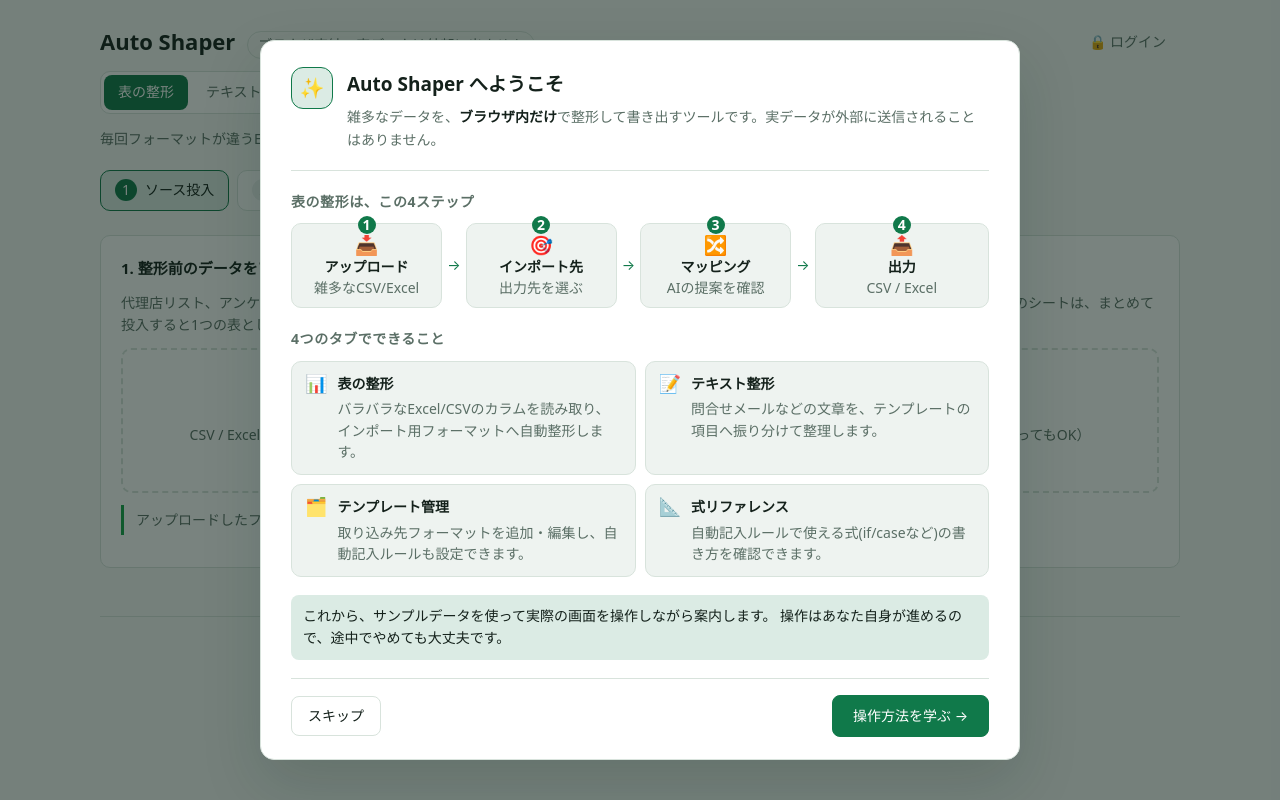
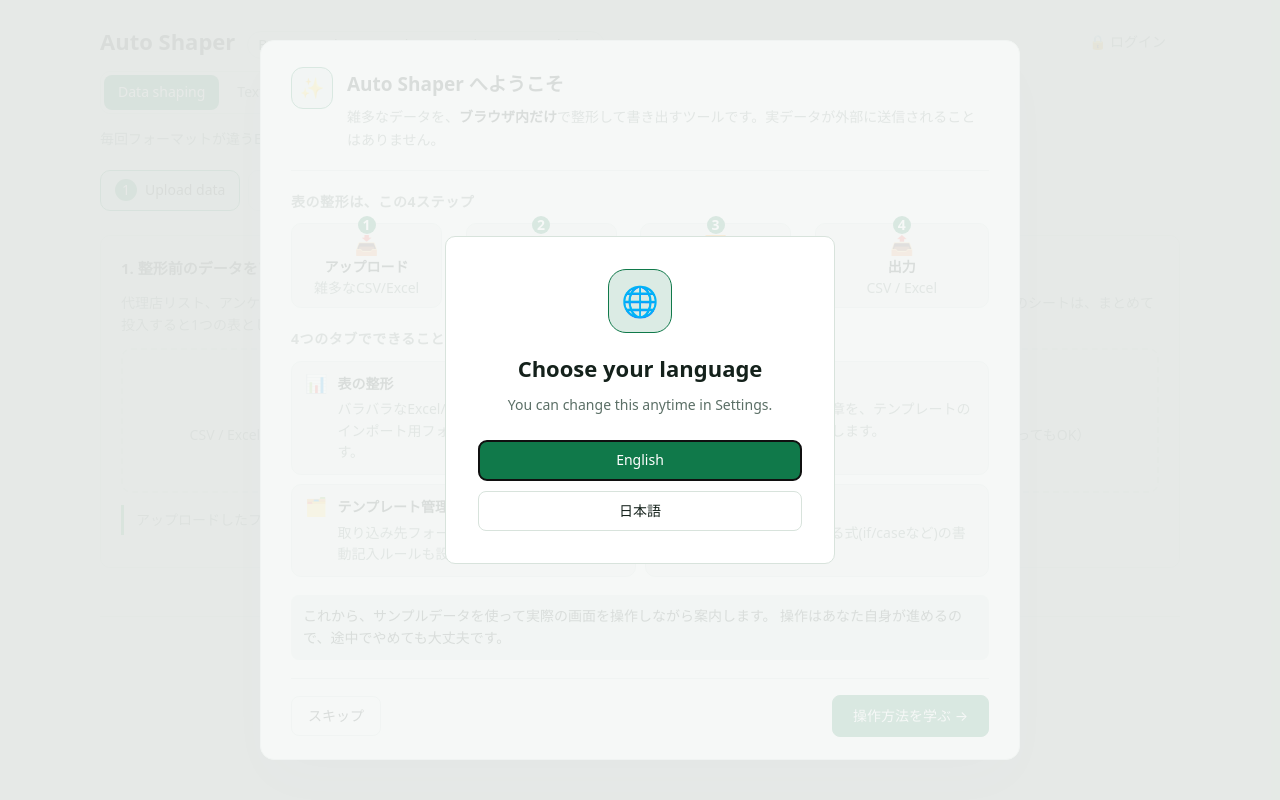
Before and after one commit to jantyran/auto-shaper, a React (Vite) app: page / in a window 1280 px wide. Built offline with nearby package versions, Linux system fonts and the light colour scheme.

Commit message:
Add language selector and core translations

```diff
--- a/src/App.tsx
+++ b/src/App.tsx
@@ -1,4 +1,4 @@
-import { useEffect } from 'react';
+import { useEffect, useState } from 'react';
 import { useStore, type Step } from './state/store';
 import { FileDrop } from './components/FileDrop';
 import { TargetSelector } from './components/TargetSelector';
@@ -11,13 +11,9 @@
 import { FormulaReference } from './components/FormulaReference';
 import { GuidedTour } from './components/GuidedTour';
 import { EntranceScreen } from './components/EntranceScreen';
-
-const STEPS: { id: Step; label: string }[] = [
-  { id: 'source', label: 'ソース投入' },
-  { id: 'target', label: 'インポート先選択' },
-  { id: 'mapping', label: 'マッピング確認' },
-  { id: 'result', label: '変換・出力' },
-];
+import { LanguagePicker } from './components/LanguagePicker';
+import { createTranslator } from './core/i18n';
+import { hasSavedLocale, type Locale } from './core/settings';
 
 export function App() {
   const entranceActive = useStore((s) => s.entranceActive);
@@ -33,6 +29,23 @@
   const startTour = useStore((s) => s.startTour);
   const demoActive = useStore((s) => s.demoActive);
   const reset = useStore((s) => s.reset);
+  const settings = useStore((s) => s.settings);
+  const updateSettings = useStore((s) => s.updateSettings);
+  const [showLanguagePicker, setShowLanguagePicker] = useState(
+    () => !hasSavedLocale(),
+  );
+  const t = createTranslator(settings.locale);
+  const steps: { id: Step; label: string }[] = [
+    { id: 'source', label: t('step.source') },
+    { id: 'target', label: t('step.target') },
+    { id: 'mapping', label: t('step.mapping') },
+    { id: 'result', label: t('step.result') },
+  ];
+
+  const selectLocale = (locale: Locale) => {
+    updateSettings({ ...settings, locale });
+    setShowLanguagePicker(false);
+  };
 
   // 起動時: 先に認証状態を復元してから、保存先を判定してテンプレート/レシピ/学習辞書を同期
   useEffect(() => {
@@ -46,12 +59,13 @@
 
   return (
     <div className="app">
+      {showLanguagePicker && <LanguagePicker onSelect={selectLocale} />}
       {entranceActive && <EntranceScreen />}
       <div className="app-header">
         <div className="app-header-top">
           <div className="app-brand">
             <h1>Auto Shaper</h1>
-            <span className="tag">ブラウザ完結・実データは外部に出ません</span>
+            <span className="tag">{t('app.tag')}</span>
           </div>
           <AuthBadge />
         </div>
@@ -60,37 +74,37 @@
             className={view === 'app' ? 'navbtn active' : 'navbtn'}
             onClick={() => setView('app')}
           >
-            表の整形
+            {t('nav.table')}
           </button>
           <button
             className={view === 'text' ? 'navbtn active' : 'navbtn'}
             data-tour="tour-nav-text"
             onClick={() => setView('text')}
           >
-            テキスト整形
+            {t('nav.text')}
           </button>
           <button
             className={view === 'admin' ? 'navbtn active' : 'navbtn'}
             data-tour="tour-nav-admin"
             onClick={() => setView('admin')}
           >
-            テンプレート管理
+            {t('nav.templates')}
           </button>
           <button
             className={view === 'formula' ? 'navbtn active' : 'navbtn'}
             data-tour="tour-nav-formula"
             onClick={() => setView('formula')}
           >
-            式リファレンス
+            {t('nav.formulas')}
           </button>
           <button
             className={view === 'settings' ? 'navbtn active' : 'navbtn'}
             onClick={() => setView('settings')}
           >
-            設定
+            {t('nav.settings')}
           </button>
           <button className="navbtn" onClick={() => startTour()}>
-            使い方
+            {t('nav.tour')}
           </button>
         </nav>
       </div>
@@ -135,7 +149,7 @@
         <SettingsPage />
       ) : (
         <>
-          <Stepper current={step} />
+          <Stepper current={step} steps={steps} />
           {step === 'source' && <SourceStep />}
           {step === 'target' && <TargetSelector />}
           {step === 'mapping' && <MappingStep />}
@@ -158,11 +172,17 @@
   );
 }
 
-function Stepper({ current }: { current: Step }) {
-  const currentIdx = STEPS.findIndex((s) => s.id === current);
+function Stepper({
+  current,
+  steps,
+}: {
+  current: Step;
+  steps: { id: Step; label: string }[];
+}) {
+  const currentIdx = steps.findIndex((s) => s.id === current);
   return (
     <div className="stepper">
-      {STEPS.map((s, i) => (
+      {steps.map((s, i) => (
         <div
           key={s.id}
           className={`step${s.id === current ? ' active' : ''}${
--- /dev/null
+++ b/src/components/LanguagePicker.tsx
@@ -0,0 +1,44 @@
+import type { Locale } from '../core/settings';
+import { createTranslator } from '../core/i18n';
+
+interface LanguagePickerProps {
+  onSelect: (locale: Locale) => void;
+}
+
+/** 保存済みの表示言語がない初回訪問者にだけ表示する選択画面。 */
+export function LanguagePicker({ onSelect }: LanguagePickerProps) {
+  const t = createTranslator('en');
+  return (
+    <div
+      className="language-picker-overlay"
+      role="dialog"
+      aria-modal="true"
+      aria-labelledby="language-picker-title"
+    >
+      <div className="language-picker-card">
+        <span className="entrance-mark" aria-hidden="true">
+          🌐
+        </span>
+        <h1 id="language-picker-title">{t('language.choose')}</h1>
+        <p>{t('language.description')}</p>
+        <div className="language-picker-actions">
+          <button
+            type="button"
+            className="primary"
+            autoFocus
+            onClick={() => onSelect('en')}
+          >
+            {t('language.english')}
+          </button>
+          <button
+            type="button"
+            className="ghost"
+            onClick={() => onSelect('ja')}
+          >
+            {t('language.japanese')}
+          </button>
+        </div>
+      </div>
+    </div>
+  );
+}
--- a/src/components/Settings.tsx
+++ b/src/components/Settings.tsx
@@ -1,10 +1,12 @@
 import { useStore } from '../state/store';
 import {
   defaultModelFor,
+  type Locale,
   type FeatureFlags,
   type LlmProvider,
   type Settings,
 } from '../core/settings';
+import { createTranslator } from '../core/i18n';
 import {
   PRESET_SCHEMAS,
   SCHEMA_CATEGORY_LABELS,
@@ -50,6 +52,7 @@
   const removeRecipe = useStore((s) => s.removeRecipe);
   const learnedEntries = useStore((s) => s.learnedEntries);
   const clearLearning = useStore((s) => s.clearLearning);
+  const t = createTranslator(settings.locale);
 
   const set = (patch: Partial<Settings>) => update({ ...settings, ...patch });
   const setFeature = (key: keyof FeatureFlags, value: boolean) => {
@@ -70,6 +73,21 @@
   return (
     <>
       <AccountPanel />
+
+      <div className="panel">
+        <h2>{t('settings.language.title')}</h2>
+        <p className="subtitle">{t('settings.language.description')}</p>
+        <label className="field-label language-select">
+          {t('language.label')}
+          <select
+            value={settings.locale}
+            onChange={(e) => set({ locale: e.target.value as Locale })}
+          >
+            <option value="en">English</option>
+            <option value="ja">日本語</option>
+          </select>
+        </label>
+      </div>
 
       <div className="panel">
         <h2>機能のON/OFF</h2>
--- /dev/null
+++ b/src/core/i18n.ts
@@ -0,0 +1,55 @@
+import type { Locale } from './settings';
+
+const messages = {
+  en: {
+    'language.choose': 'Choose your language',
+    'language.description': 'You can change this anytime in Settings.',
+    'language.english': 'English',
+    'language.japanese': '日本語',
+    'language.label': 'Language',
+    'nav.table': 'Data shaping',
+    'nav.text': 'Text shaping',
+    'nav.templates': 'Templates',
+    'nav.formulas': 'Formula reference',
+    'nav.settings': 'Settings',
+    'nav.tour': 'How it works',
+    'app.tag': 'Browser-only — your data never leaves your device',
+    'step.source': 'Upload data',
+    'step.target': 'Select destination',
+    'step.mapping': 'Review mapping',
+    'step.result': 'Export results',
+    'entrance.tagline': 'Shape messy data, entirely in your browser.',
+    'entrance.start': 'Click to start',
+    'settings.language.title': 'Language',
+    'settings.language.description':
+      'Choose the language used throughout the app.',
+  },
+  ja: {
+    'language.choose': '言語を選択',
+    'language.description': '設定画面からいつでも変更できます。',
+    'language.english': 'English',
+    'language.japanese': '日本語',
+    'language.label': '表示言語',
+    'nav.table': '表の整形',
+    'nav.text': 'テキスト整形',
+    'nav.templates': 'テンプレート管理',
+    'nav.formulas': '式リファレンス',
+    'nav.settings': '設定',
+    'nav.tour': '使い方',
+    'app.tag': 'ブラウザ完結・実データは外部に出ません',
+    'step.source': 'ソース投入',
+    'step.target': 'インポート先選択',
+    'step.mapping': 'マッピング確認',
+    'step.result': '変換・出力',
+    'entrance.tagline': '雑多なデータを、ブラウザの中だけで整える。',
+    'entrance.start': 'クリックしてはじめる',
+    'settings.language.title': '表示言語',
+    'settings.language.description': 'アプリ全体で使用する言語を選択します。',
+  },
+} as const;
+
+export type TranslationKey = keyof (typeof messages)['en'];
+
+export function createTranslator(locale: Locale) {
+  return (key: TranslationKey): string => messages[locale][key];
+}
--- a/src/core/settings.ts
+++ b/src/core/settings.ts
@@ -21,6 +21,7 @@
 }
 
 export type LlmProvider = 'anthropic' | 'openai' | 'gemini';
+export type Locale = 'en' | 'ja';
 
 export interface LlmSettings {
   provider: LlmProvider;
@@ -60,6 +61,8 @@
 }
 
 export interface Settings {
+  /** 表示言語。初回は言語選択を表示するが、未選択時の表示は英語にする。 */
+  locale: Locale;
   features: FeatureFlags;
   llm: LlmSettings;
   masking: MaskingSettings;
@@ -74,6 +77,7 @@
 }
 
 export const DEFAULT_SETTINGS: Settings = {
+  locale: 'en',
   features: {
     recipes: true,
     learningDictionary: true,
@@ -100,6 +104,22 @@
 
 const STORAGE_KEY = 'auto-shaper.settings.v1';
 
+function normalizeLocale(locale: unknown): Locale {
+  return locale === 'ja' ? 'ja' : 'en';
+}
+
+/** 初回の言語選択を済ませているか */
+export function hasSavedLocale(): boolean {
+  try {
+    const raw = localStorage.getItem(STORAGE_KEY);
+    if (!raw) return false;
+    const parsed = JSON.parse(raw) as Partial<Settings>;
+    return parsed.locale === 'en' || parsed.locale === 'ja';
+  } catch {
+    return false;
+  }
+}
+
 /** 保存済み設定を読み込む(欠損はデフォルトで補完) */
 export function loadSettings(): Settings {
   try {
@@ -124,6 +144,7 @@
 /** デフォルトに保存値を重ねて前方互換を保つ */
 export function mergeSettings(partial: Partial<Settings>): Settings {
   return {
+    locale: normalizeLocale(partial.locale),
     features: { ...DEFAULT_SETTINGS.features, ...(partial.features ?? {}) },
     llm: { ...DEFAULT_SETTINGS.llm, ...(partial.llm ?? {}) },
     masking: {
--- a/src/styles.css
+++ b/src/styles.css
@@ -2026,6 +2026,47 @@
   align-self: center;
 }
 
+/* Language selection (shown before the first entrance screen) */
+.language-picker-overlay {
+  position: fixed;
+  inset: 0;
+  z-index: 90;
+  display: grid;
+  place-items: center;
+  padding: 20px;
+  background: color-mix(in srgb, var(--bg) 88%, transparent);
+}
+
+.language-picker-card {
+  width: min(100%, 390px);
+  padding: 32px;
+  border: 1px solid var(--border);
+  border-radius: var(--radius);
+  background: var(--panel);
+  box-shadow: var(--shadow);
+  text-align: center;
+}
+
+.language-picker-card h1 {
+  margin: 18px 0 8px;
+  font-size: 22px;
+}
+
+.language-picker-card p {
+  margin: 0;
+  color: var(--muted);
+}
+
+.language-picker-actions {
+  display: grid;
+  gap: 10px;
+  margin-top: 24px;
+}
+
+.language-picker-actions button {
+  width: 100%;
+}
+
 /* Entrance screen (first-time, logged-out visitors only) */
 .entrance-overlay {
   position: fixed;
```
Also changed, not shown: src/components/EntranceScreen.tsx (+6 -5 lines), 2 other files (tests, documents, lock files or other folders).
